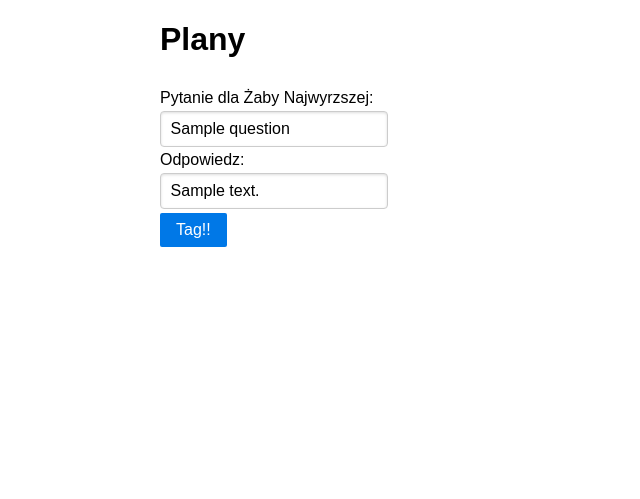
After one commit to beetleman/zabiniec, a Flask app: template zabiniec/templates/change_passwd.html in a window 1280 px wide. The commit adds this page. Shown: the top 499 px of the page, without its empty margins (0-640 px from the left). Run offline with Flask 2, Linux system fonts and the light colour scheme; the template is opened without the code that fills it: most values are stand-ins (such as "Sample title", 1, 10 or a date in 2020); parts of the project's set-up code (start-up, migrations or seed data) failed here and were passed over.

Commit message:
Dodaje możliwość zmiany pytania (mechanizm logowania).

```diff
--- a/zabiniec/templates/base.html
+++ b/zabiniec/templates/base.html
@@ -15,6 +15,12 @@
   </head>
   <body>
     <div id="content">
+      {% if current_user.is_authenticated() %}
+        <div id="statustbar">
+          <a href="{{ url_for('logout') }}" class="pure-button pure-button-primary">Wyloguj</a>
+          <a class="pure-button" href="{{ url_for('change_passwd') }}">Edytuj pytanie</a>
+        </div>
+      {% endif %}
       {% block body %}{% endblock %}
       {% if source_code %}
       <div class="porn">
--- /dev/null
+++ b/zabiniec/templates/change_passwd.html
@@ -0,0 +1,22 @@
+{% extends "base.html" %}
+{% block body %}
+  <div id="password-change">
+    <h1>Plany</h1>
+    <form class="pure-form pure-form-stacked" method="POST" action="{{ url_for('change_passwd') }}">
+      <fieldset>
+        <label for="question">
+          Pytanie dla
+          {% if current_user.is_zabka %}
+            Trolla Marnego:
+          {% else%}
+            Żaby Najwyrzszej:
+          {% endif %}
+        </label>
+        <input type="text" name="question" value="{{question}}" />
+        <label for="answer"> Odpowiedz: </label>
+        <input type="text" name="answer" value="{{answer}}" />
+        <button type="submit" class="pure-button pure-button-primary">Tag!!</button>
+      </fieldset>
+    </form>
+  </div>
+{% endblock %}
```
Also changed, not shown: zabiniec/routes.py (+7 -0 lines), zabiniec/views.py (+25 -1 lines).
